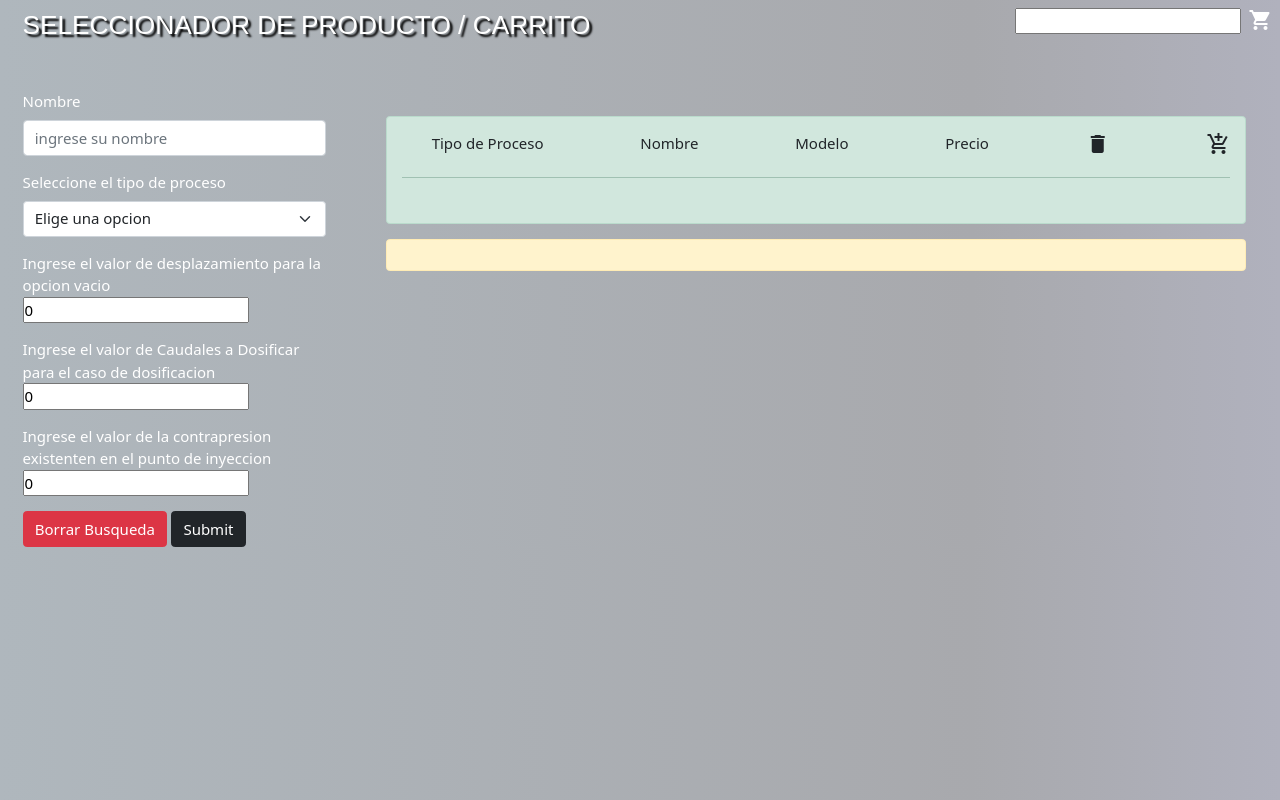
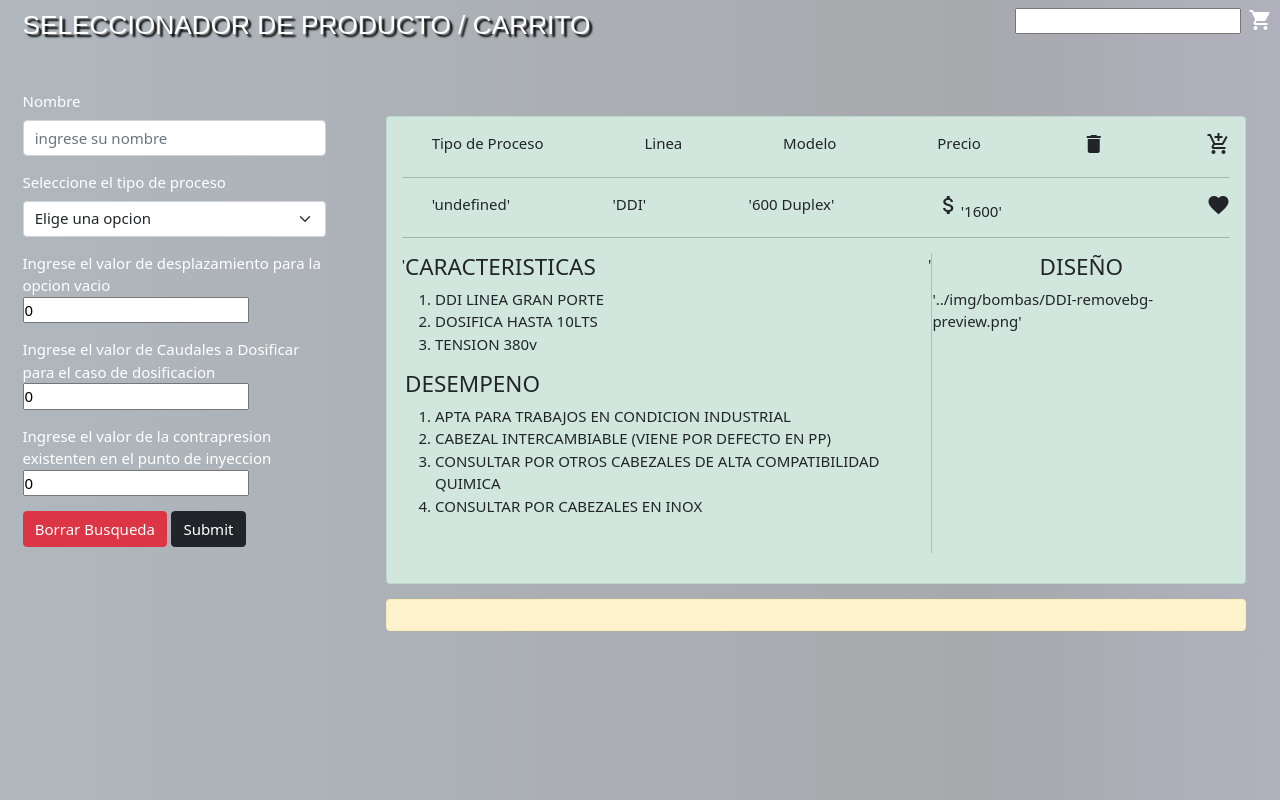
Before and after one commit to totielabrie11/dosivacysass, a plain HTML site: page paginas/solucionador.html in a window 1280 px wide. Drawn offline with nearby package versions, Linux system fonts and the light colour scheme; a web font is replaced by a local one.

Commit message:
puedo leer mis archivos jason

```diff
--- /dev/null
+++ b/JSON/productos.json
@@ -0,0 +1,83 @@
+[
+    {
+        "proceso": "dosificacion",
+        "linea": "DDI",
+        "modelo": "10",
+        "precio": "1200",
+        "caracteristicas": "<div><h4>CARACTERISTICAS</h4><ol><li>DDI LINEA PEQUEÑA</li><li>DOSIFICA HASTA 10LTS/H</li><li>TENSION 380v</li></ol><h4>DESEMPENO</h4><ol><li>APTA PARA TRABAJOS EN CONDICION INDUSTRIAL</li><li>CABEZAL INTERCAMBIABLE (VIENE POR DEFECTO EN PP)</li><li>CONSULTAR POR OTROS CABEZALES DE ALTA COMPATIBILIDAD QUIMICA</li><li>CONSULTAR POR CABEZALES EN INOX</li></ol></div>",
+        "foto": "img/bombas/DDI-removebg-preview.png"
+    },
+    {
+        "proceso": "dosificacion",
+        "linea": "DDI",
+        "modelo": "30",
+        "precio": "1200",
+        "caracteristicas": "<div><h4>CARACTERISTICAS</h4><ol><li>DDI LINEA PEQUEÑA</li><li>DOSIFICA HASTA 30LTS/H</li><li>TENSION 380v</li></ol><h4>DESEMPENO</h4><ol><li>APTA PARA TRABAJOS EN CONDICION INDUSTRIAL</li><li>CABEZAL INTERCAMBIABLE (VIENE POR DEFECTO EN PP)</li><li>CONSULTAR POR OTROS CABEZALES DE ALTA COMPATIBILIDAD QUIMICA</li><li>CONSULTAR POR CABEZALES EN INOX</li></ol></div>",
+        "foto": "img/bombas/DDI-removebg-preview.png"
+    },
+    {
+        "proceso": "dosificacion",
+        "linea": "DDI",
+        "modelo": "60",
+        "precio": "1200",
+        "caracteristicas": "<div><h4>CARACTERISTICAS</h4><ol><li>DDI LINEA PEQUEÑA</li><li>DOSIFICA HASTA 60LTS/H</li><li>TENSION 380v</li></ol><h4>DESEMPENO</h4><ol><li>APTA PARA TRABAJOS EN CONDICION INDUSTRIAL</li><li>CABEZAL INTERCAMBIABLE (VIENE POR DEFECTO EN PP)</li><li>CONSULTAR POR OTROS CABEZALES DE ALTA COMPATIBILIDAD QUIMICA</li><li>CONSULTAR POR CABEZALES EN INOX</li></ol></div>",
+        "foto": "img/bombas/DDI-removebg-preview.png"
+    },
+    {
+        "proceso": "dosificacion",
+        "linea": "DDI",
+        "modelo": "80",
+        "precio": "1200",
+        "caracteristicas": "<div><h4>CARACTERISTICAS</h4><ol><li>DDI LINEA PEQUEÑA</li><li>DOSIFICA HASTA 80LTS/H</li><li>TENSION 380v</li></ol><h4>DESEMPENO</h4><ol><li>APTA PARA TRABAJOS EN CONDICION INDUSTRIAL</li><li>CABEZAL INTERCAMBIABLE (VIENE POR DEFECTO EN PP)</li><li>CONSULTAR POR OTROS CABEZALES DE ALTA COMPATIBILIDAD QUIMICA</li><li>CONSULTAR POR CABEZALES EN INOX</li></ol></div>",
+        "foto": "img/bombas/DDI-removebg-preview.png"
+    },
+    {
+        "proceso": "dosificacion",
+        "linea": "DDI",
+        "modelo": "150",
+        "precio": "1400",
+        "caracteristicas": "<div><h4>CARACTERISTICAS</h4><ol><li>DDI LINEA MEDIANA</li><li>DOSIFICA HASTA 150LTS/H</li><li>TENSION 380v</li></ol><h4>DESEMPENO</h4><ol><li>APTA PARA TRABAJOS EN CONDICION INDUSTRIAL<li>CABEZAL INTERCAMBIABLE (VIENE POR DEFECTO EN PP)</li><li>CONSULTAR POR OTROS CABEZALES DE ALTA COMPATIBILIDAD QUIMICA</li><li>CONSULTAR POR CABEZALES EN INOX</li></ol></div>",
+        "foto": "img/bombas/DDI-removebg-preview.png"
+    },
+    {
+        "proceso": "dosificacion",
+        "linea": "DDI",
+        "modelo": "300",
+        "precio": "1400",
+        "caracteristicas": "<div><h4>CARACTERISTICAS</h4><ol><li>DDI LINEA MEDIANA</li><li>DOSIFICA HASTA 300LTS/H</li><li>TENSION 380v</li></ol><h4>DESEMPENO</h4><ol><li>APTA PARA TRABAJOS EN CONDICION INDUSTRIAL</li><li>CABEZAL INTERCAMBIABLE (VIENE POR DEFECTO EN PP)</li><li>CONSULTAR POR OTROS CABEZALES DE ALTA COMPATIBILIDAD QUIMICA</li><li>CONSULTAR POR CABEZALES EN INOX</li></ol></div>",
+        "foto": "img/bombas/DDI-removebg-preview.png"
+    },
+    {
+        "proceso": "dosificacion",
+        "linea": "DDI",
+        "modelo": "600",
+        "precio": "1400",
+        "caracteristicas": "<div><h4>CARACTERISTICAS</h4><ol><li>DDI LINEA MEDIANA</li><li>DOSIFICA HASTA 10LTS</li><li>TENSION 380v</li></ol><h4>DESEMPENO</h4><ol><li>APTA PARA TRABAJOS EN CONDICION INDUSTRIAL</li><li>CABEZAL INTERCAMBIABLE (VIENE POR DEFECTO EN PP)</li><li>CONSULTAR POR OTROS CABEZALES DE ALTA COMPATIBILIDAD QUIMICA</li><li>CONSULTAR POR CABEZALES EN INOX</li></ol></div>",
+        "foto": "img/bombas/DDI-removebg-preview.png"
+    },
+    {
+        "proceso": "dosificacion",
+        "linea": "DDI",
+        "modelo": "150 Duplex",
+        "precio": "1600",
+        "caracteristicas": "<div><h4>CARACTERISTICAS</h4><ol><li>DDI LINEA GRAN PORTE</li><li>DOSIFICA HASTA 10LTS</li><li>TENSION 380v</li></ol><h4>DESEMPENO</h4><ol><li>APTA PARA TRABAJOS EN CONDICION INDUSTRIAL</li><li>CABEZAL INTERCAMBIABLE (VIENE POR DEFECTO EN PP)</li><li>CONSULTAR POR OTROS CABEZALES DE ALTA COMPATIBILIDAD QUIMICA</li><li>CONSULTAR POR CABEZALES EN INOX</li></ol></div>",
+        "foto": "img/bombas/DDI-removebg-preview.png"
+    },
+    {
+        "proceso": "dosificacion",
+        "linea": "DDI",
+        "modelo": "300 Duplex",
+        "precio": "1600",
+        "caracteristicas": "<div><h4>CARACTERISTICAS</h4><ol><li>DDI LINEA GRAN PORTE</li><li>DOSIFICA HASTA 10LTS</li><li>TENSION 380v</li></ol><h4>DESEMPENO</h4><ol><li>APTA PARA TRABAJOS EN CONDICION INDUSTRIAL</li><li>CABEZAL INTERCAMBIABLE (VIENE POR DEFECTO EN PP)</li><li>CONSULTAR POR OTROS CABEZALES DE ALTA COMPATIBILIDAD QUIMICA</li><li>CONSULTAR POR CABEZALES EN INOX</li></ol></div>",
+        "foto": "img/bombas/DDI-removebg-preview.png"
+    },
+    {
+        "proceso": "dosificacion",
+        "linea": "DDI",
+        "modelo": "600 Duplex",
+        "precio": "1600",
+        "caracteristicas": "<div><h4>CARACTERISTICAS</h4><ol><li>DDI LINEA GRAN PORTE</li><li>DOSIFICA HASTA 10LTS</li><li>TENSION 380v</li></ol><h4>DESEMPENO</h4><ol><li>APTA PARA TRABAJOS EN CONDICION INDUSTRIAL</li><li>CABEZAL INTERCAMBIABLE (VIENE POR DEFECTO EN PP)</li><li>CONSULTAR POR OTROS CABEZALES DE ALTA COMPATIBILIDAD QUIMICA</li><li>CONSULTAR POR CABEZALES EN INOX</li></ol></div>",
+        "src": "../img/bombas/DDI-removebg-preview.png"
+    }
+
+]
--- a/js/carrito.js
+++ b/js/carrito.js
@@ -59,3 +59,28 @@ function agregarCarrito() {
         })
     }
 };
+
+// INVOCO MI ARCHIVO JSON CON AJAX A TRAVES DEL METODO GET
+$.ajax({
+    method: 'GET',
+    url: '../json/productos.json'
+}).done((productosJSON)=> {
+    crearCards(productosJSON);
+}).fail((error)=> {
+    console.log(error);//reemplazar por un sweet modal
+}).always(()=> {
+    console.log('transferencia de datos JSON terminada');
+});
+
+
+function crearCards(productosJSON){
+    console.log(productosJSON);
+
+
+
+    const algo = $(productosJSON).each( function(index, producto) {
+        $('#resultadoSelector').html(`<ul><li>'${producto.nombre}'</li><li>'${producto.linea}'</li><li>'${producto.modelo}'</li><li><i class="material-icons">attach_money</i>'${producto.precio}'</li><li></li><i class="material-icons">favorite</i></ul><hr><section class="d-flex justify-content-between" style="height: 20rem;">'${producto.caracteristicas}'<div style="border-left:1px solid rgba(105, 103, 103, 0.322)"></div><div><h4 class="text-center">DISEÑO</h4><div class="d-flex justify-content-center">'${producto.src}'</div></div></section></div>`
+        );
+    })
+
+};
--- a/js/function.js
+++ b/js/function.js
@@ -1,20 +1,20 @@
 //funcion constructora -> para caputrar los datos de la seleccion
 function capturar() {
-  function Selection(nombre, linea, modelo, precio, img, caracter) {
+  function Selection(nombre, linea, modelo, precio, img, caracteristicas) {
     this.nombre = nombre.toUpperCase();
     this.linea = linea;
     this.modelo = modelo;
     precio = precio;
     this.precio = precio;
     this.img = img;
-    this.caracter = caracter;
+    this.caracteristicas = caracteristicas;
   }
   let nombreCapturar = tipoDeProceso;
   let lineaCapturar = linea;
   let modeloCapturar = modelo;
   let precioCapturar = precio;
   let imgCapturar = img;
-  let caracterCapturar = caracter;
+  let caracteristicasCapturar = caracteristicas;
 
   contador = new Selection(
     nombreCapturar,
@@ -22,24 +22,15 @@ function capturar() {
     modeloCapturar,
     precioCapturar,
     imgCapturar,
-    caracterCapturar
+    caracteristicasCapturar
   );
 
   arraySelection = [];
   arraySelection.push(contador);
-  console.log(arraySelection);
 
 }
 
 
-
-const GuardarLSvalues = () => {
-  localStorage.setItem("selection", JSON.stringify(arrayDeConsultas));
-};
-
-const GuardarLSmatch = () => {
-  localStorage.setItem("resultado", JSON.stringify(arraySelection));
-};
 
 /* const EliminarLS = (consulta) => {
   console.log(consulta);
@@ -68,7 +59,7 @@ const PintarDom = () => {
       return;
     } else
       arraySelection.forEach((element) => {
-        $('#resultadoSelector').slideToggle().slideDown(3000).html(`<ul><li>'${contador.nombre}'</li><li>'${contador.linea}'</li><li>'${contador.modelo}'</li><li><i class="material-icons">attach_money</i>'${contador.precio}'</li><i class="material-icons">favorite</i></ul><hr><section class="d-flex justify-content-between" style="height: 20rem;">'${contador.caracter}'<div style="border-left:1px solid rgba(105, 103, 103, 0.322)"></div><div><h4 class="text-center">DISEÑO</h4><div class="d-flex justify-content-center">'${contador.img}'</div></div></section></div>`);
+        $('#resultadoSelector').slideToggle().slideDown(2500).html(`<ul><li>'${contador.nombre}'</li><li>'${contador.linea}'</li><li>'${contador.modelo}'</li><li><i class="material-icons">attach_money</i>'${contador.precio}'</li><li></li><i class="material-icons">favorite</i></ul><hr><section class="d-flex justify-content-between" style="height: 20rem;">'${contador.caracteristicas}'<div style="border-left:1px solid rgba(105, 103, 103, 0.322)"></div><div><h4 class="text-center">DISEÑO</h4><div class="d-flex justify-content-center">'${contador.img}'</div></div></section></div>`);
       });
   }
 };
@@ -81,8 +72,6 @@ const PintarDom = () => {
 
   GuardarLS();
 }); */
-
-
 
 ///////////////////////////////////////////////////////////////////////
 //funcion de escuchar y disparar eventos DOM antes de jQuery
--- a/paginas/solucionador.html
+++ b/paginas/solucionador.html
@@ -66,7 +66,7 @@
                     <div class="lista__tabla text-dark">
                         <ul>
                             <li>Tipo de Proceso</li>
-                            <li>Nombre</li>
+                            <li>Linea</li>
                             <li>Modelo</li>
                             <li>Precio</li>
                             <li><i class="material-icons" id="borrarSelector">delete</i></li>
```
Also changed, not shown: js/js.js (+18 -5 lines).
